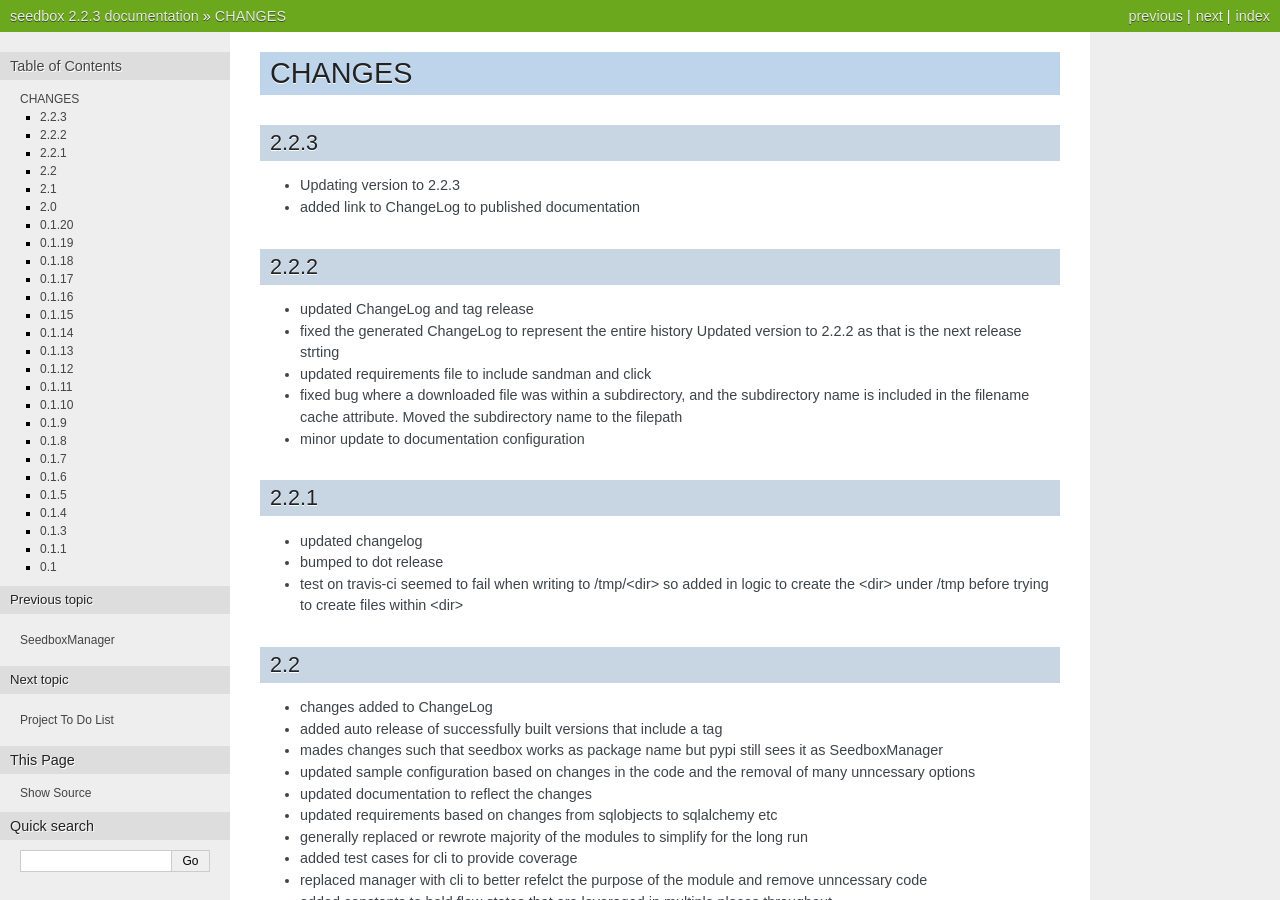
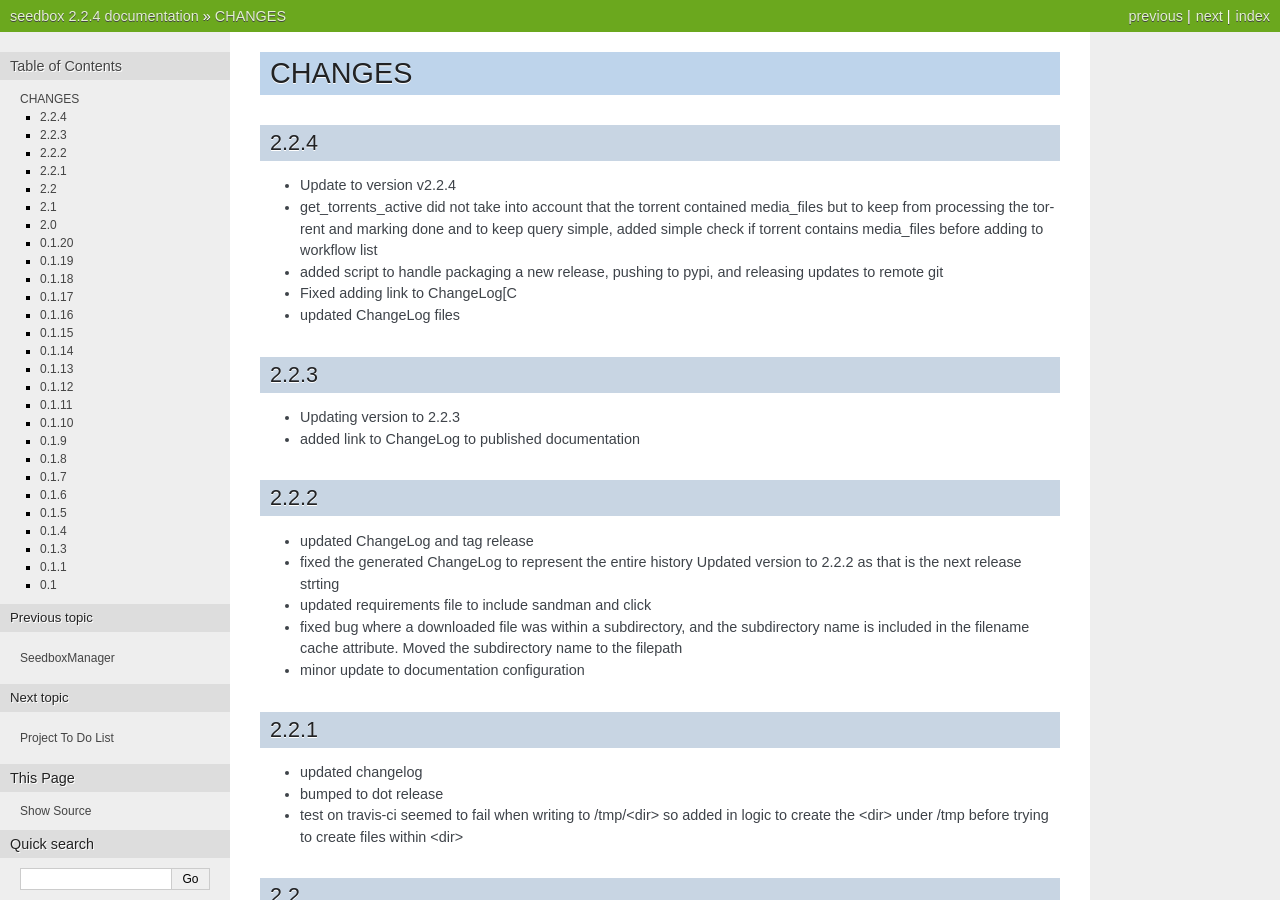
Before and after one commit to shad7/seedbox, a Sphinx documentation site: the page built from doc/source/ChangeLog.rst, in a window 1280 px wide and 900 px high. Built offline with Sphinx 7.4.7, drawn with Linux system fonts in a browser that asks for light colours; the version number is read from the project's files by our own code; some of the changed text lies outside the part shown.

Commit message:
Update to version v2.2.4

```diff
--- a/doc/source/ChangeLog.rst
+++ b/doc/source/ChangeLog.rst
@@ -1,5 +1,14 @@
 CHANGES
 =======
+
+2.2.4
+-----
+
+* Update to version v2.2.4
+* get_torrents_active did not take into account that the torrent contained media_files but to keep from processing the torrent and marking done and to keep query simple, added simple check if torrent contains media_files before adding to workflow list
+* added script to handle packaging a new release, pushing to pypi, and releasing updates to remote git
+* Fixed adding link to ChangeLog[C
+* updated ChangeLog files
 
 2.2.3
 -----
--- a/setup.cfg
+++ b/setup.cfg
@@ -1,6 +1,6 @@
 [metadata]
 name = SeedboxManager
-version = 2.2.3
+version = 2.2.4
 author = shad7
 author-email = kenny.shad7@gmail.com
 summary = Seedbox Task Manager
```
Also changed, not shown: 1 other file.
